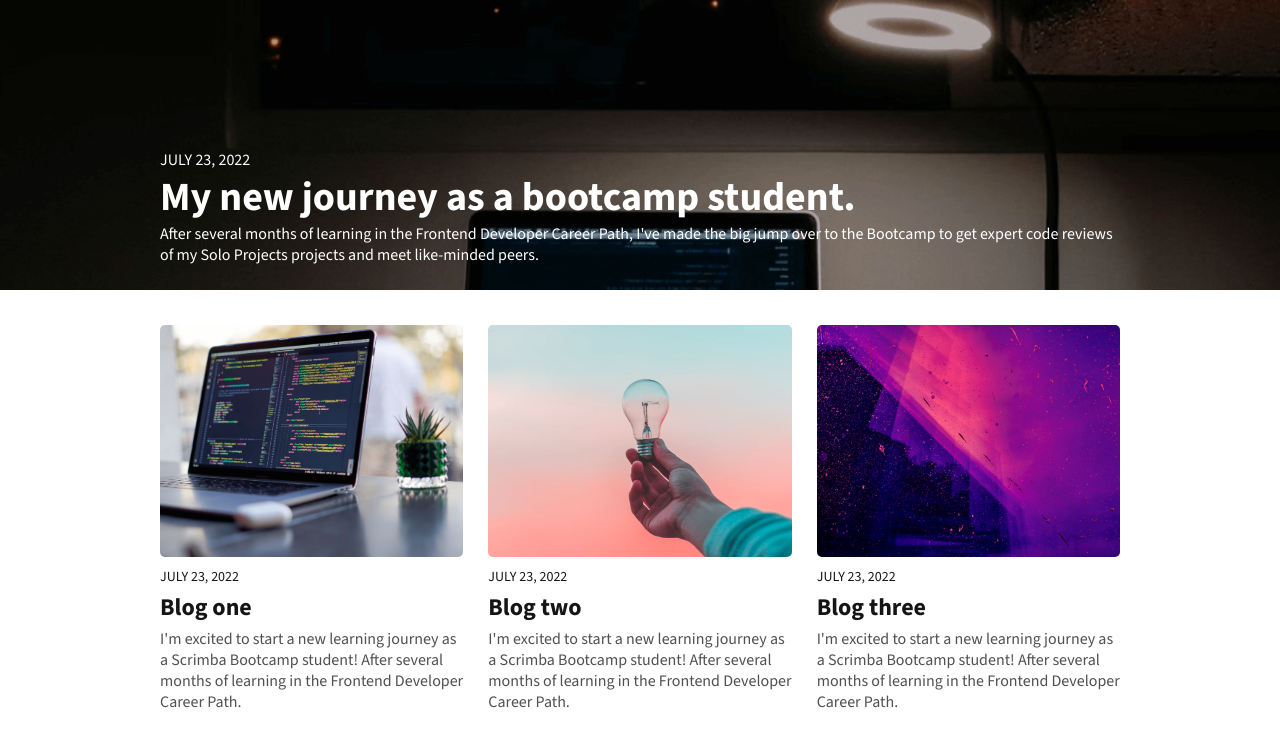
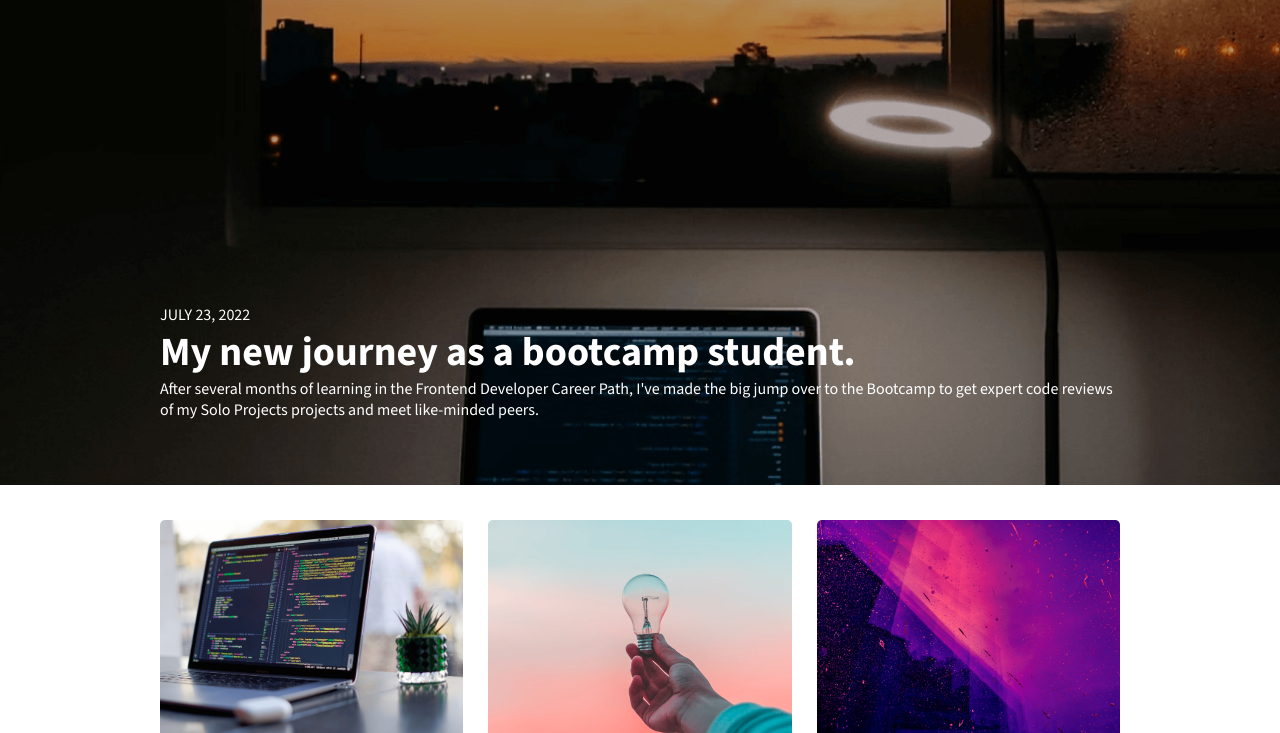
Before and after one commit to KarolMajerczyk/scb-learning-journal, a plain HTML site: page index.html in a window 1280 px wide. Shown: the part 67-800 px from the top of the page. Drawn offline with nearby package versions, Linux system fonts and the light colour scheme.

Commit message:
Changed hero height and padding.

```diff
--- a/index.css
+++ b/index.css
@@ -314,6 +314,11 @@ body {
     align-items: center;
     gap: 30px;
   }
+
+  .hero {
+    height: 488px;
+    padding-block: 40px;
+  }
 }
 
 .section-container {
@@ -331,3 +336,5 @@ body {
 .post-image {
   margin: 20px 0px;
 }
+
+/* padding na body a nie na posts */
```
